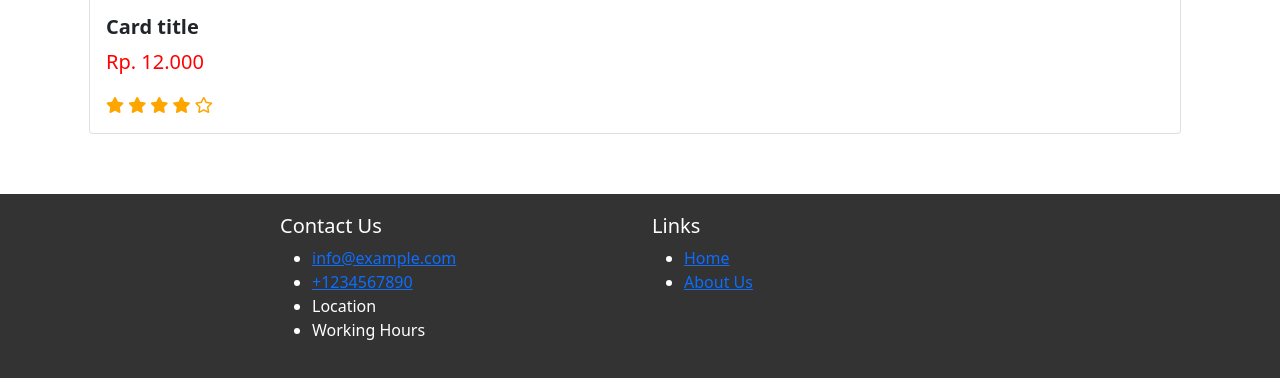
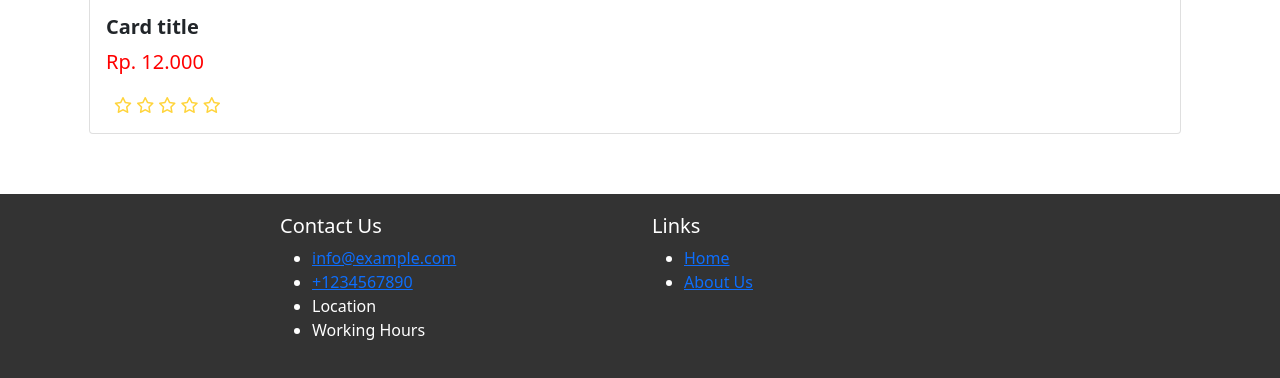
Before and after one commit to Amnecia/ProjectFinal_Kelompok1_EVGA, a Flask app: page / in a window 1280 px wide. Shown: the part 5369-5747 px from the top of the page. Run offline with Flask 3, Linux system fonts and the light colour scheme; some libraries are stand-ins or nearby versions; some web fonts are replaced.

Commit message:
Sixth Changes

```diff
--- a/app.py
+++ b/app.py
@@ -12,5 +12,19 @@ app = Flask(__name__)
 def home():
     return render_template('index.html')
 
+@app.route('/about', methods=['GET'])
+def about():
+    return render_template('about.html')
+
+@app.route('/about', methods=['GET'])
+def tambah_produk():
+    return render_template('tambah_produk.html')
+
+@app.route('/about', methods=['GET'])
+def edit_produk():
+    return render_template('edit_produk.html')
+
+
+
 if __name__ == '__main__':
     app.run('0.0.0.0', port=5000, debug=True)
--- a/templates/index.html
+++ b/templates/index.html
@@ -5,6 +5,8 @@
 <head>
     <meta charset="UTF-8">
     <meta name="viewport" content="width=device-width, initial-scale=1.0">
+    <script src="https://kit.fontawesome.com/d46734533e.js" crossorigin="anonymous"></script>
+
     <title>Document</title>
     <link rel="stylesheet" href="https://cdnjs.cloudflare.com/ajax/libs/font-awesome/5.15.3/css/all.min.css">
     <style>
@@ -26,12 +28,12 @@
         <div class="card-body">
           <h5 class="card-title">Card title</h5>
           <p class="card-text">Rp. 12.000</p>
-          <div class="star-rating">
-            <i class="fas fa-star"></i>
-            <i class="fas fa-star"></i>
-            <i class="fas fa-star"></i>
-            <i class="fas fa-star"></i>
-            <i class="far fa-star"></i>
+          <div class="star-rating ms-2">
+            <i class="fa-regular fa-star" data-rating="1" style="color: #FFD43B;"></i>
+            <i class="fa-regular fa-star" data-rating="2" style="color: #FFD43B;"></i>
+            <i class="fa-regular fa-star" data-rating="3" style="color: #FFD43B;"></i>
+            <i class="fa-regular fa-star" data-rating="4" style="color: #FFD43B;"></i>
+            <i class="fa-regular fa-star" data-rating="5" style="color: #FFD43B;"></i>
           </div>
         </div>
       </div>
@@ -43,12 +45,12 @@
         <div class="card-body">
           <h5 class="card-title">Card title</h5>
           <p class="card-text">Rp. 12.000</p>
-          <div class="star-rating">
-            <i class="fas fa-star"></i>
-            <i class="fas fa-star"></i>
-            <i class="fas fa-star"></i>
-            <i class="fas fa-star"></i>
-            <i class="far fa-star"></i>
+          <div class="star-rating ms-2">
+            <i class="fa-regular fa-star" data-rating="1" style="color: #FFD43B;"></i>
+            <i class="fa-regular fa-star" data-rating="2" style="color: #FFD43B;"></i>
+            <i class="fa-regular fa-star" data-rating="3" style="color: #FFD43B;"></i>
+            <i class="fa-regular fa-star" data-rating="4" style="color: #FFD43B;"></i>
+            <i class="fa-regular fa-star" data-rating="5" style="color: #FFD43B;"></i>
           </div>
         </div>
       </div>
@@ -60,12 +62,12 @@
         <div class="card-body">
           <h5 class="card-title">Card title</h5>
           <p class="card-text">Rp. 12.000</p>
-          <div class="star-rating">
-            <i class="fas fa-star"></i>
-            <i class="fas fa-star"></i>
-            <i class="fas fa-star"></i>
-            <i class="fas fa-star"></i>
-            <i class="far fa-star"></i>
+          <div class="star-rating ms-2">
+            <i class="fa-regular fa-star" data-rating="1" style="color: #FFD43B;"></i>
+            <i class="fa-regular fa-star" data-rating="2" style="color: #FFD43B;"></i>
+            <i class="fa-regular fa-star" data-rating="3" style="color: #FFD43B;"></i>
+            <i class="fa-regular fa-star" data-rating="4" style="color: #FFD43B;"></i>
+            <i class="fa-regular fa-star" data-rating="5" style="color: #FFD43B;"></i>
           </div>
         </div>
       </div>
@@ -77,12 +79,12 @@
         <div class="card-body">
           <h5 class="card-title">Card title</h5>
           <p class="card-text">Rp. 12.000</p>
-          <div class="star-rating">
-            <i class="fas fa-star"></i>
-            <i class="fas fa-star"></i>
-            <i class="fas fa-star"></i>
-            <i class="fas fa-star"></i>
-            <i class="far fa-star"></i>
+          <div class="star-rating ms-2">
+            <i class="fa-regular fa-star" data-rating="1" style="color: #FFD43B;"></i>
+            <i class="fa-regular fa-star" data-rating="2" style="color: #FFD43B;"></i>
+            <i class="fa-regular fa-star" data-rating="3" style="color: #FFD43B;"></i>
+            <i class="fa-regular fa-star" data-rating="4" style="color: #FFD43B;"></i>
+            <i class="fa-regular fa-star" data-rating="5" style="color: #FFD43B;"></i>
           </div>
         </div>
       </div>
@@ -93,12 +95,12 @@
                     <div class="card-body">
                         <h5 class="card-title">Card title</h5>
                         <p class="card-text">Rp. 12.000</p>
-                        <div class="star-rating">
-                            <i class="fas fa-star"></i>
-                            <i class="fas fa-star"></i>
-                            <i class="fas fa-star"></i>
-                            <i class="fas fa-star"></i>
-                            <i class="far fa-star"></i>
+                        <div class="star-rating ms-2">
+                          <i class="fa-regular fa-star" data-rating="1" style="color: #FFD43B;"></i>
+                          <i class="fa-regular fa-star" data-rating="2" style="color: #FFD43B;"></i>
+                          <i class="fa-regular fa-star" data-rating="3" style="color: #FFD43B;"></i>
+                          <i class="fa-regular fa-star" data-rating="4" style="color: #FFD43B;"></i>
+                          <i class="fa-regular fa-star" data-rating="5" style="color: #FFD43B;"></i>
                         </div>
                     </div>
                 </div>
```
